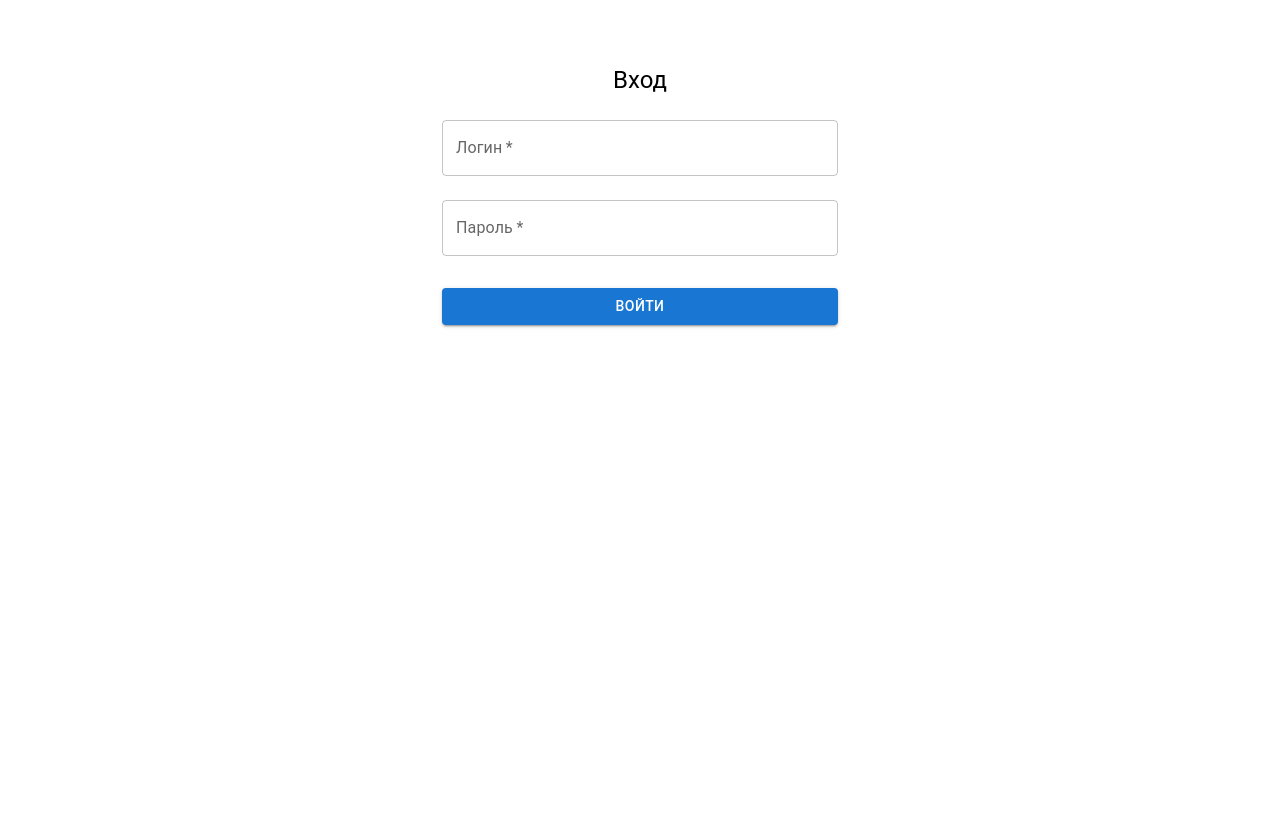
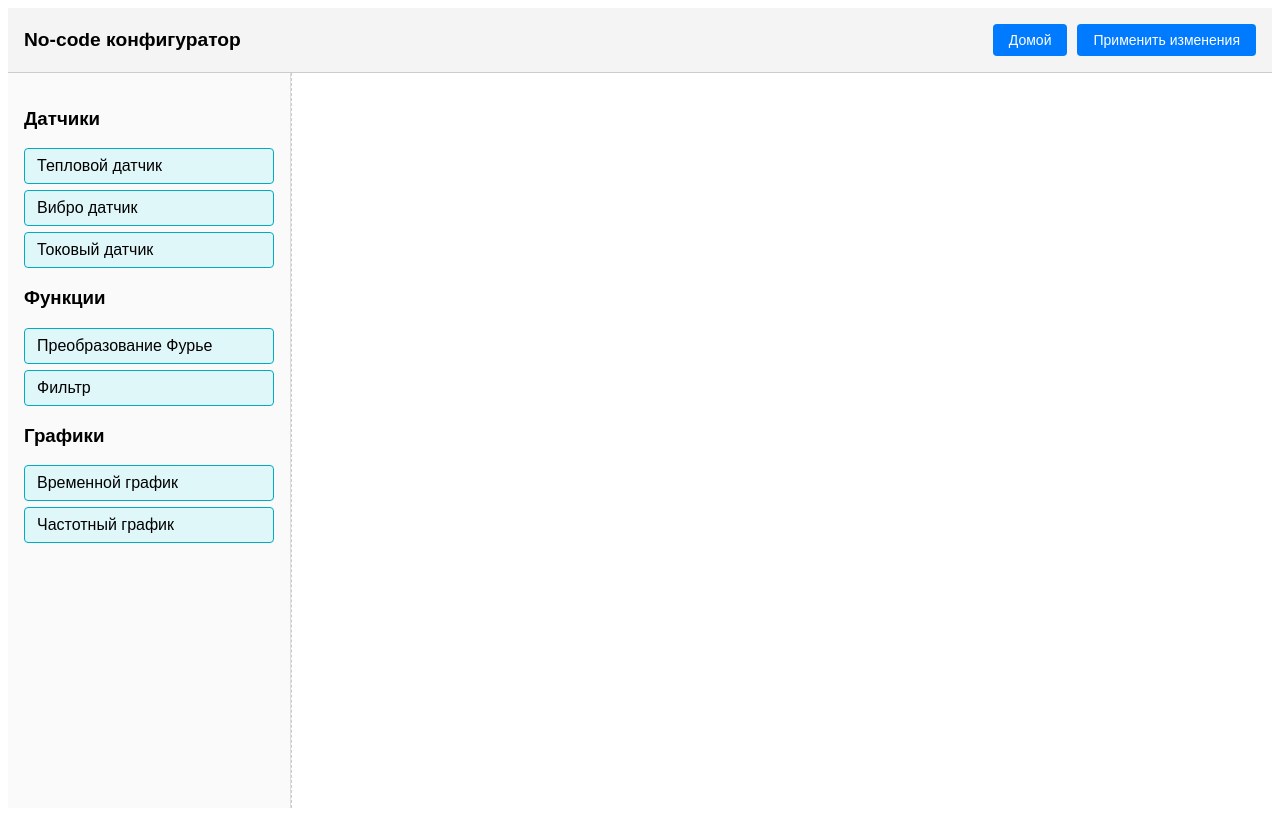
Before and after one commit to vadimdav12/CV-Diagnostics, a React (Create React App) app in the folder frontend/: page / in a window 1280 px wide. Before the commit this address led to /login. Built offline with nearby package versions, Linux system fonts and the light colour scheme.

Commit message:
изменил навигацию фронтенд

```diff
--- a/frontend/package.json
+++ b/frontend/package.json
@@ -10,6 +10,8 @@
     "@mui/material": "^5.0.0",
     "axios": "^0.24.0",
     "react": "^18.0.0",
+    "react-dnd": "^16.0.1",
+    "react-dnd-html5-backend": "^16.0.1",
     "react-dom": "^18.0.0",
     "react-router-dom": "^6.0.0",
     "react-scripts": "^5.0.1"
--- a/frontend/src/App.jsx
+++ b/frontend/src/App.jsx
@@ -1,12 +1,14 @@
 import React from 'react';
-import NavBar from './components/NavBar';
-import AppRoutes from './routes';
+// import NavBar from './components/NavBar';
+// import AppRoutes from './routes'; скибиди
+import Configurator from './pages/Configurator';
 
 export default function App() {
   return (
     <>
-      <NavBar />
-      <AppRoutes />
+      {/* <NavBar /> */}
+      {/* <AppRoutes /> */}
+      <Configurator />
     </>
   );
 }
```
Also changed, not shown: 2 other files (tests, documents, lock files or other folders).
